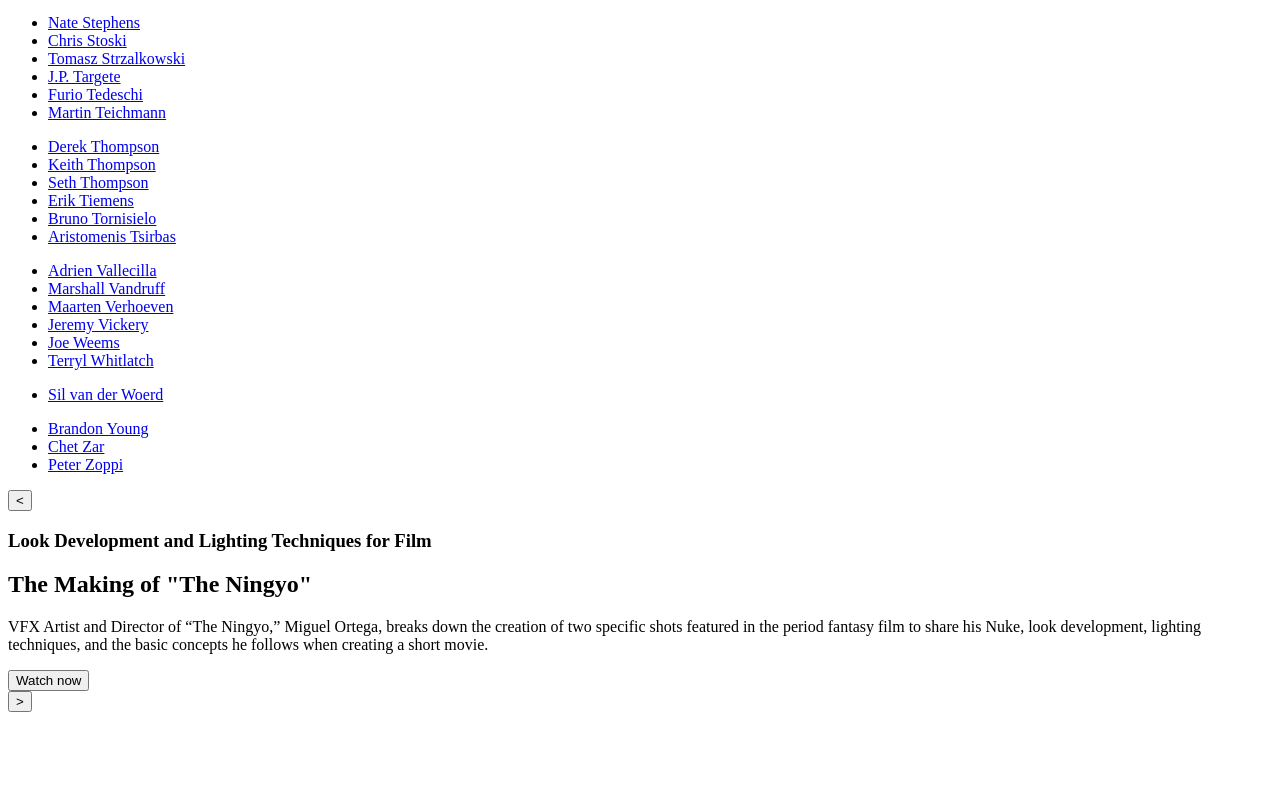
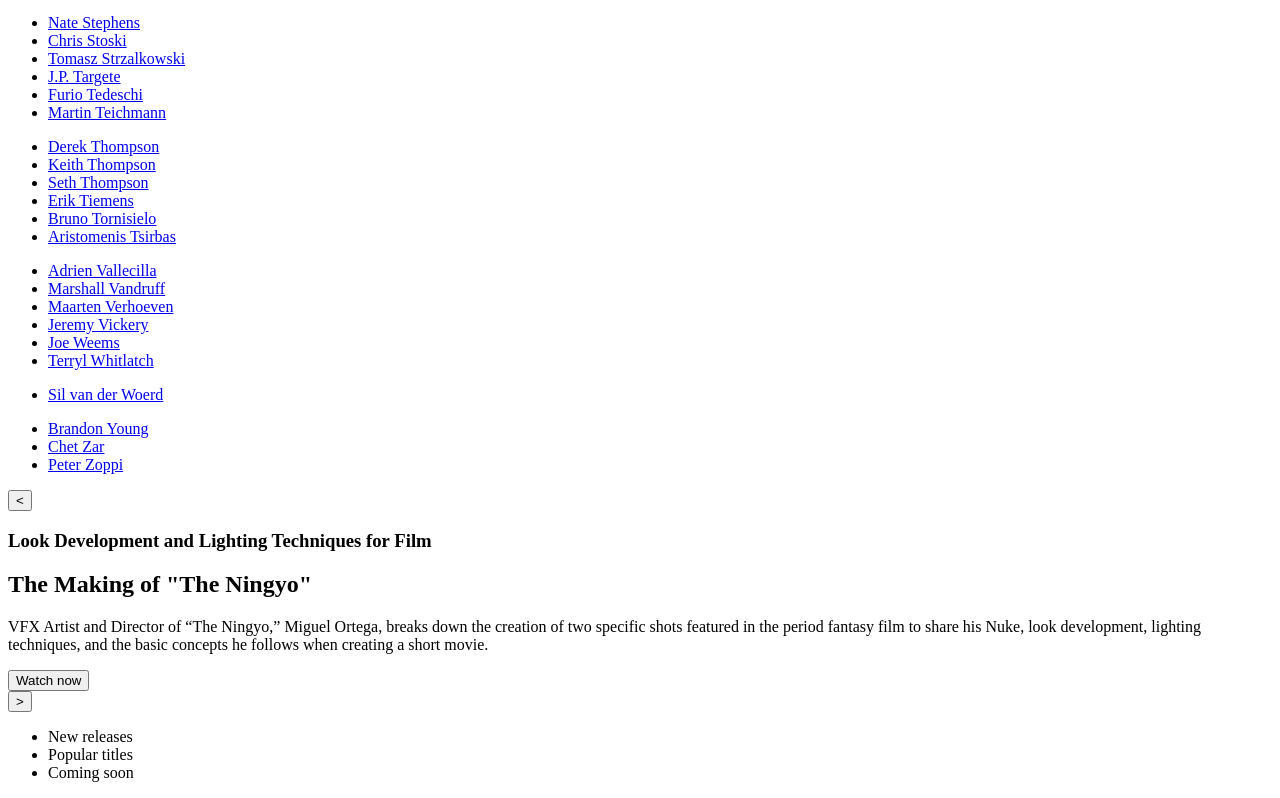
Before and after one commit to martinkaldramov/html_css_projects, a plain HTML site: page thegnomonworkshop_clone/index.html in a window 1280 px wide. Shown: the part 7758-8556 px from the top of the page. Before the commit the page ends 8478 px from the top, so only its background shows below. Drawn offline with Linux system fonts and the light colour scheme.

Commit message:
Added second NAV

```diff
--- a/thegnomonworkshop_clone/index.html
+++ b/thegnomonworkshop_clone/index.html
@@ -548,6 +548,13 @@
         </section>
         <button>></button>
     </article>
+    <nav>
+        <ul>
+            <li>New releases</li>
+            <li>Popular titles</li>
+            <li>Coming soon</li>
+        </ul>
+    </nav>
 </body>
 
 </html>
```
